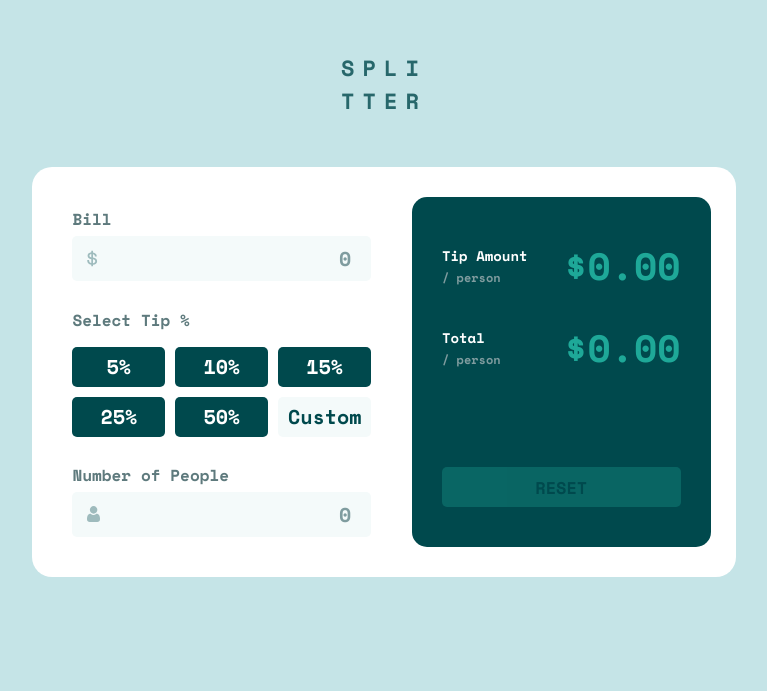
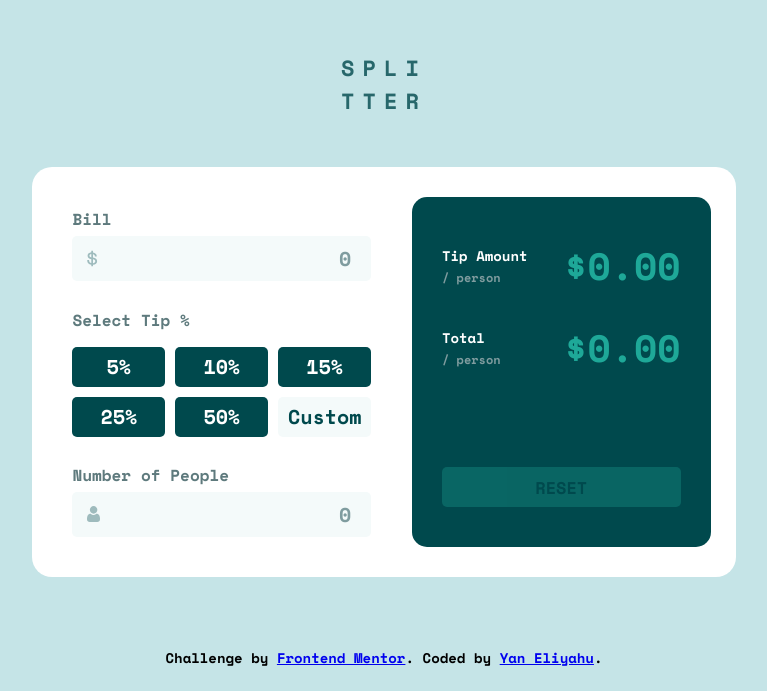
Before and after one commit to itsyanQA/fm-tip-calculator, a React (Create React App) app: page / in a window 1280 px wide. Shown: the part 109-800 px from the top of the page, without its empty margins (256-1023 px from the left). Built offline with nearby package versions, Linux system fonts and the light colour scheme.

Commit message:
Add CodedBy.tsx component and render it at the bottom of the page

```diff
--- /dev/null
+++ b/src/components/CodedBy/CodedBy.scss
@@ -0,0 +1,10 @@
+.coded-by {
+  text-align: center;
+  margin: 20px 0;
+  font-size: 14px;
+
+  @media screen and (max-width: 600px) {
+    font-size: 12px;
+    margin-bottom: 20px;
+  }
+}
--- /dev/null
+++ b/src/components/CodedBy/CodedBy.tsx
@@ -0,0 +1,12 @@
+import "./CodedBy.scss";
+
+export default function CodedBy() {
+  return (
+    <p className={"coded-by"}>
+      Challenge by&nbsp;
+      <a href="https://www.frontendmentor.io/challenges/tip-calculator-app-ugJNGbJUX">Frontend Mentor</a>. Coded
+      by&nbsp;
+      <a href="https://github.com/itsyanQA">Yan Eliyahu</a>.
+    </p>
+  );
+}
--- a/src/components/TipCalculator/TipCalculator.tsx
+++ b/src/components/TipCalculator/TipCalculator.tsx
@@ -1,5 +1,6 @@
 import useTipLogic from "../../hooks/use-tip-logic";
 import BillInput from "../BillInput/BillInput";
+import CodedBy from "../CodedBy/CodedBy";
 import PeopleInput from "../PeopleInput/PeopleInput";
 import Result from "../Result/Result";
 import TipPercentage from "../TipPercentage/TipPercentage";
@@ -44,6 +45,7 @@ export default function TipCalculator() {
           </button>
         </div>
       </article>
+      <CodedBy />
     </main>
   );
 }
```
